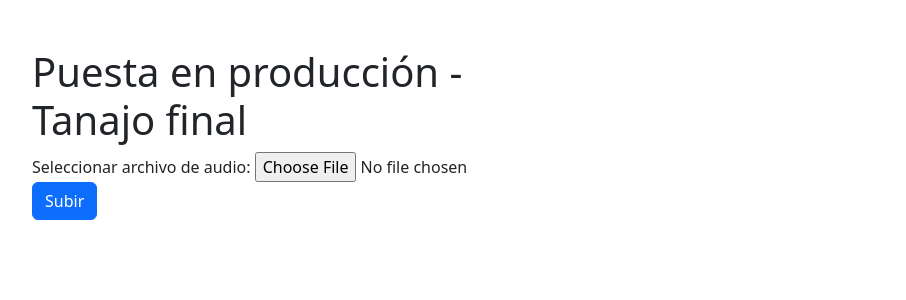
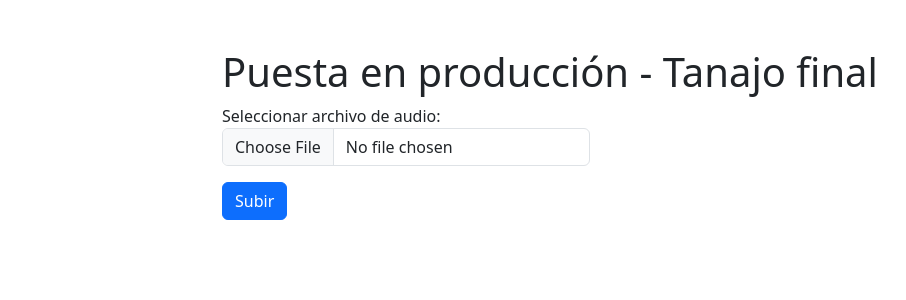
Before and after one commit to IgnacioBarb/Trabajo-Fianl-CEIABDTA, a Flask app: template 3. Puesta en produccion/templates/index.html in a window 1280 px wide. Shown: the top 300 px of the page, without its empty margins (50-956 px from the left). Run offline with Flask 3, Linux system fonts and the light colour scheme; the template is opened without the code that fills it: most values are stand-ins (such as "Sample title", 1, 10 or a date in 2020); parts of the project's set-up code (start-up, migrations or seed data) failed here and were passed over; some libraries are stand-ins or nearby versions.

Commit message:
Termiando el proyecto

```diff
--- a/3. Puesta en produccion/app.py
+++ b/3. Puesta en produccion/app.py
@@ -48,12 +48,11 @@ def audio_img(ruta_guardado, ruta_guardado_img):
     # Configurar el tamaño de la figura
     fig = plt.gcf()
     fig.set_size_inches(1.28, 1.28)  # Tamaño de 128x128 píxeles
-
     # Configurar los bordes
     plt.subplots_adjust(left=0, right=1, bottom=0, top=1)  # Eliminar los bordes
-
     # Guardar el espectrograma con el tamaño y parámetros deseados
     fig.savefig(ruta_guardado_img, transparent=True)
+    plt.close()
 
 @app.route('/', methods=['GET', 'POST'])
 def index():
--- a/3. Puesta en produccion/templates/index.html
+++ b/3. Puesta en produccion/templates/index.html
@@ -11,9 +11,9 @@
 </head>
 
 <body>
-    <div class="container mt-5 ml-5">
-        <div class="row">
-            <div class="col-6 justify-content-center">
+    <div class="container mt-5">
+        <div class="row justify-content-center ml-5">
+            <div class="col-8 justify-content-center">
                 <h1>Puesta en producción - Tanajo final</h1>
 
                 {% with messages = get_flashed_messages() %}
@@ -27,10 +27,10 @@
                 {% endif %}
                 {% endwith %}
                 <form action="/" method="POST" enctype="multipart/form-data">
-                    <div class="form-group">
+                    <div class="mb-3 w-50">
                         <label for="audio">Seleccionar archivo de audio:</label>
-                        <input type="file" class="form-control-file" id="audio" name="audio" accept="audio/*">
-                    </div>
+                        <input type="file" class="form-control" id="audio" name="audio" accept="audio/*">
+                      </div>
                     <button type="submit" class="btn btn-primary">Subir</button>
                 </form>
                 {% if resultados %}
@@ -56,11 +56,11 @@
                 <!-- Contenido del pop-up -->
                 <div class="modal-body">
                     <h3>Enfoque 1</h3>
-                    <p><strong>Modelo RandomForestClassifier</strong> : {{pred_rfc}}</p>
-                    <p><strong>Modelo SVC</strong> : {{pred_svc}}</p>
-                    <p><strong>Red Neuronal con LSTM</strong> : {{pred_rn_mel}}</p>
+                    <p><strong>Modelo RandomForestClassifier (71% de precison)</strong> : {{pred_rfc}}</p>
+                    <p><strong>Modelo SVC (68% de precison)</strong> : {{pred_svc}}</p>
+                    <p><strong>Red Neuronal (61% de precison)</strong> : {{pred_rn_mel}}</p>
                     <h3>Enfoque 2</h3>
-                    <p><strong>Red Neuronal</strong> : {{pred_rn_img}}</p>
+                    <p><strong>Red Neuronal (65% de precison)</strong> : {{pred_rn_img}}</p>
                 </div>
 
                 <!-- Pie del pop-up -->
```
Also changed, not shown: 2 other files.
